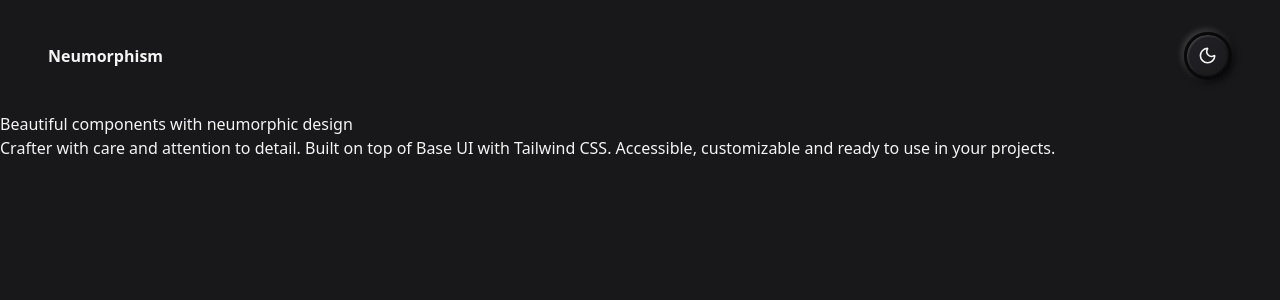
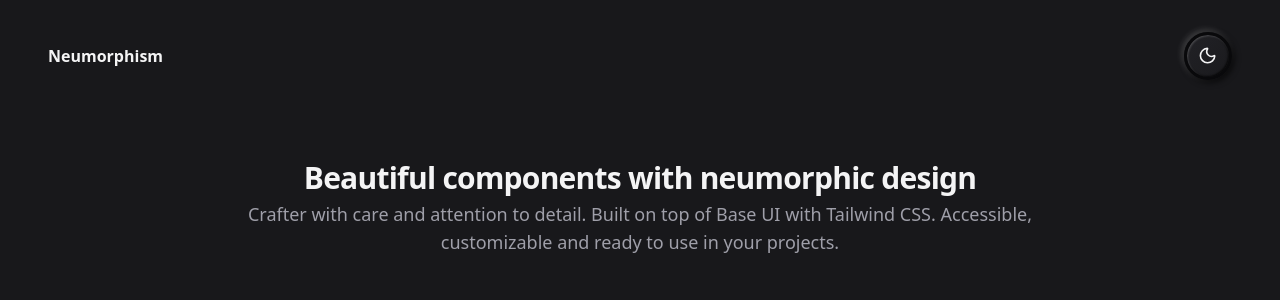
Before and after one commit to Annie-Huang/baseui-neomorphism2.0-component-library, a React (Vite) app: page / in a window 1280 px wide. Shown: the top 300 px of the page. Built offline with nearby package versions, Linux system fonts and the light colour scheme.

Commit message:
Styled the Hero section

```diff
--- a/src/App.tsx
+++ b/src/App.tsx
@@ -107,9 +107,11 @@ function App() {
     <main>
       <Nav />
       {/* Hero Section */}
-      <section>
-        <h1>Beautiful components with neumorphic design</h1>
-        <p>
+      <section className='max-w-4xl px-8 py-12 mx-auto text-center'>
+        <h1 className='md:text-3xl text-xl font-semibold tracking-tight'>
+          Beautiful components with neumorphic design
+        </h1>
+        <p className='mt-1 md:text-lg text-sm text-muted-foreground'>
           Crafter with care and attention to detail. Built on top of Base UI
           with Tailwind CSS. Accessible, customizable and ready to use in your
           projects.
```
